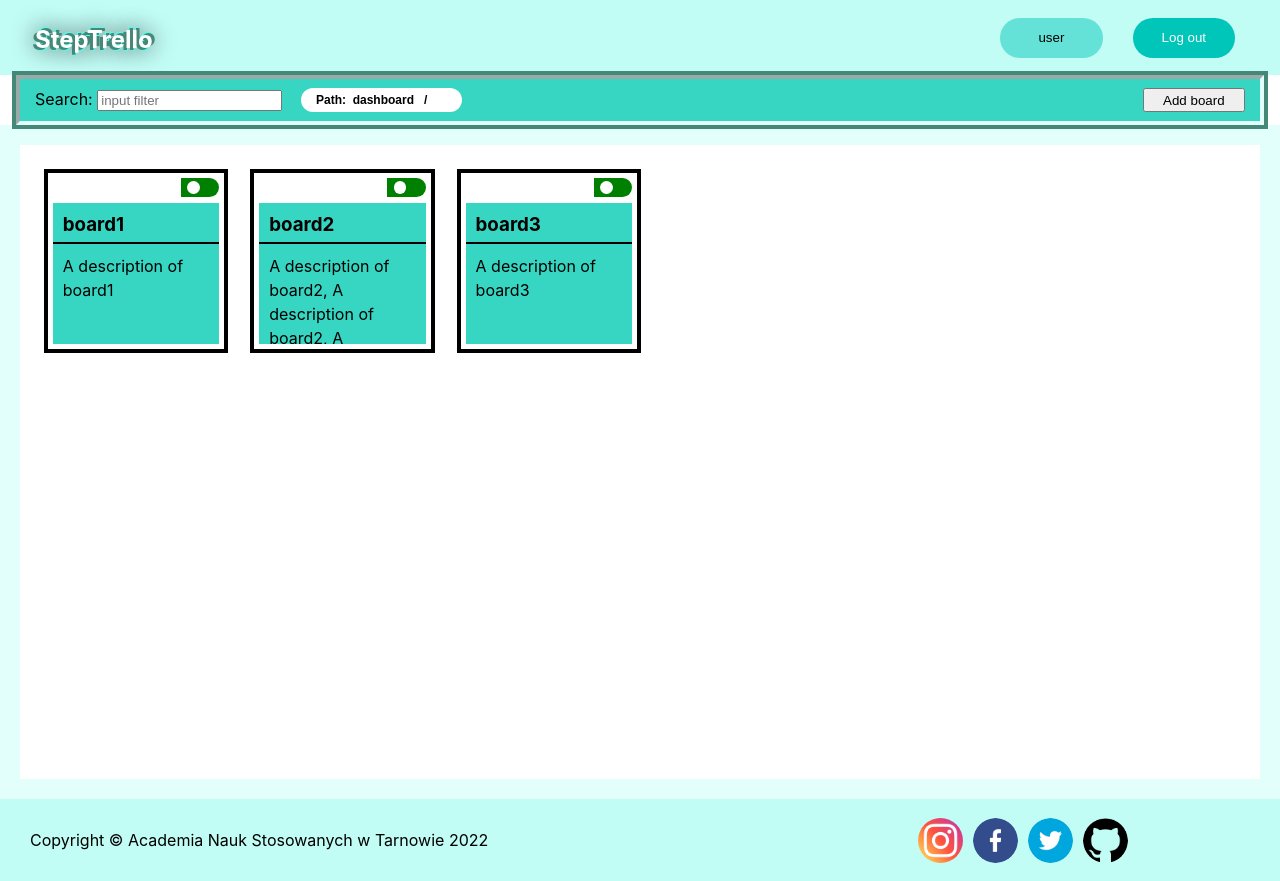
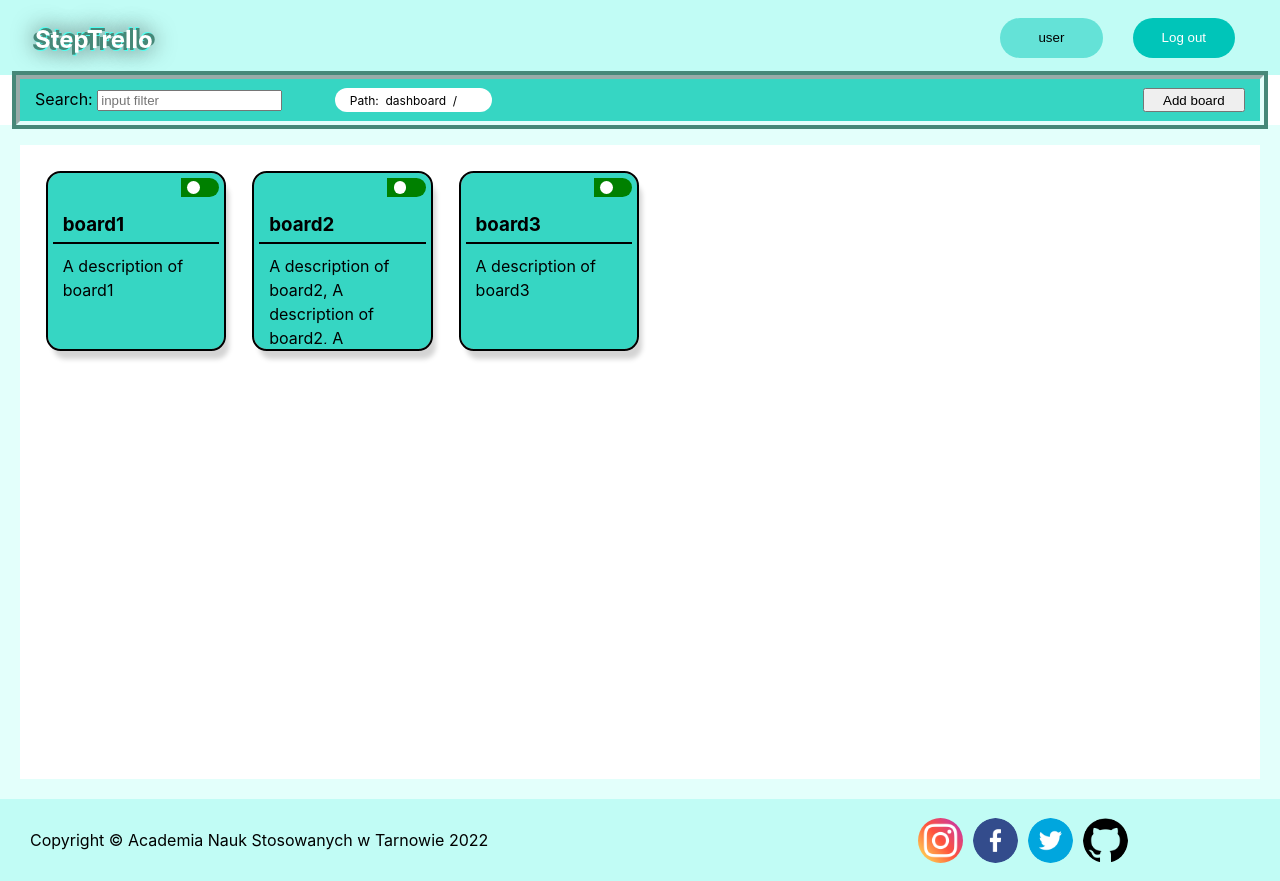
Before and after one commit to kuborek2/StepTrello, a React (Create React App) app in the folder frontend/: page /access/dashboard in a window 1280 px wide. Built offline with nearby package versions, Linux system fonts and the light colour scheme.

Commit message:
repair so called breadcomb and did nothing more

```diff
--- a/frontend/src/components/board/BoardPage.js
+++ b/frontend/src/components/board/BoardPage.js
@@ -1,19 +1,13 @@
 import './BoardPage.css'
-import { useSearchParams } from 'react-router-dom';
-import { useSelector, useDispatch } from "react-redux";
-import { setBoardName } from '../../store/boardSlice'
+import { useSelector } from "react-redux";
 
 const BoardPage = () => {
 
-    const [searchParams, setSearchParams] = useSearchParams();
-    const name = searchParams.get("name")
-
-    const dispatch = useDispatch()
-    dispatch( setBoardName(name))
+    const board = useSelector(state => state.board.boardName)
 
     return (
         <>
-            <h2>{ name }</h2>
+            <h2>{ board }</h2>
         </>
     );
 }
--- a/frontend/src/components/dashboard/BoardElement.css
+++ b/frontend/src/components/dashboard/BoardElement.css
@@ -11,7 +11,10 @@ a:hover {
 .boardBox {
     width: 13vw;
     height: 13vw;
-    outline: 0.3rem solid black;
+    outline: 0.15rem solid black;
+    background-color: #36D6C3;
+    border-radius: 1vw;
+    box-shadow: 5px 10px 5px #d4d4d4;
     margin: 15px;
     padding: 5px;
     display: grid;
@@ -32,7 +35,7 @@ a:hover {
 
 .boardBox > h3 {
     background-color: #36D6C3;
-    border-bottom: 2px solid black;
+    border-bottom: 0.15rem solid black;
 }
 
 .boardBox > article {
--- a/frontend/src/components/dashboard/BoardElement.js
+++ b/frontend/src/components/dashboard/BoardElement.js
@@ -1,13 +1,23 @@
 import './BoardElement.css'
 import Tag from './Tag';
 import { Link } from 'react-router-dom';
+import { useDispatch } from "react-redux";
+import { setBoardName } from '../../store/boardSlice'
 
 const BoardElement = ({element}) => {
+
+    const dispatch = useDispatch()
+
+    const changeBoardSliceState = () => {
+        dispatch(setBoardName(element.name))
+    }
+
     return (
         <Link to={{
             pathname: "/access/dashboard/board",
             search: '?name=' + element.name,
-          }}>
+            }}
+            onClick={() => changeBoardSliceState()}>
             <div className='boardBox'>
                 <div class="tagsBox">
                     <Tag/>
--- a/frontend/src/components/dashboard/BoardPath.css
+++ b/frontend/src/components/dashboard/BoardPath.css
@@ -19,3 +19,12 @@
     margin: 0px;
     line-height: 1em;
 }
+
+a {
+    text-decoration: none;
+}
+
+a:hover {
+    text-decoration: underline;
+    color: #468878;
+}
--- a/frontend/src/components/dashboard/BoardPath.js
+++ b/frontend/src/components/dashboard/BoardPath.js
@@ -1,25 +1,37 @@
-import { useSelector } from "react-redux";
+import { useSelector, useDispatch } from "react-redux";
 import './BoardPath.css'
-import PathElement from './PathElement';
+import { setBoardName, getBoardName } from '../../store/boardSlice'
+import { Link } from "react-router-dom";
 
-const BoardPath = ({props}) => {
+const BoardPath = () => {
 
-    const board = useSelector(state => state.board.name)
+    const board = useSelector(state => state.board.boardName)
     const note = useSelector(state => state.note.name)
 
+    const ResetPath = () => {
+        const dispatch = useDispatch()
+        dispatch(setBoardName(""))
+    }
+
+    console.log(board.constructor.name)
+    console.log(board)
 
     return (
-        <>
-        <button id="path">
-            <h4>
-                Path: &nbsp;
-                <PathElement element={"dashboard"} linkPath={"/access/dashboard"}/> &nbsp;
-                / &nbsp;
-                { board !== "" ? <PathElement element={board} linkPath={"/access/dashboard/"+board}/> + '\t/' : "" } &nbsp;
-                { note !== "" ? <PathElement element={note} linkPath={"/access/dashboard/"+note}/> + '\t/' : "" } &nbsp;
-            </h4>
-        </button>
-        </>
+        <div id="path">
+            Path: &nbsp;
+            <Link to={"/access/dashboard"} onClick={() => ResetPath()}>
+                { "dashboard" }
+            </Link> &nbsp;
+            / &nbsp;
+            { board !== "" &&
+                <Link to={"/access/dashboard/board?name="+board}>
+                    { board }
+                </Link> } &nbsp;
+            { note !== "" &&
+                <Link to={"/access/dashboard/board?name="+board+"/note?name="+note}>
+                    { note }
+                </Link> } &nbsp;
+        </div>
     );
 }
 
--- a/frontend/src/components/dashboard/DashboardPage.js
+++ b/frontend/src/components/dashboard/DashboardPage.js
@@ -5,7 +5,6 @@ import { Outlet } from 'react-router-dom';
 const DashboardPage = () => {
 
     return (
-
         <div className='container'>
             <Toolbar />
             <div className='dashboardBox'>
--- a/frontend/src/components/dashboard/PathElement.js
+++ /dev/null
@@ -1,20 +0,0 @@
-import './PathElement.css'
-import { Link } from "react-router-dom";
-
-const PathElement = ({props, element, linkPath}) => {
-    return (
-        <>
-            <Link to={linkPath}>
-                { element }
-            </Link>
-        </>
-    );
-}
-
-export default PathElement;
-
-
-{/* <Link to={{
-            pathname: "/access/dashboard/board",
-            search: '?name=' + element.name,
-          }}></Link> */}
--- a/frontend/src/components/dashboard/Toolbar.js
+++ b/frontend/src/components/dashboard/Toolbar.js
@@ -1,5 +1,4 @@
 import './Toolbar.css'
-import { useState } from 'react';
 import BoardPath from './BoardPath';
 
 const Toolbar = () => {
--- a/frontend/src/store/boardSlice.js
+++ b/frontend/src/store/boardSlice.js
@@ -1,19 +1,22 @@
 import { createSlice } from "@reduxjs/toolkit";
 
 const initialState = {
-    name: "",
+    boardName: "",
 }
 
 const boardSlice = createSlice({
-    name: 'board',
+    name: 'name',
     initialState,
     reducers: {
         setBoardName: (state, action) => {
-            state.name = action.payload
+            state.boardName = action.payload
         },
+        getBoardName: (state) => {
+            return state.boardName;
+        }
     },
 });
 
-export const { setBoardName } = boardSlice.actions;
+export const { setBoardName, getBoardName } = boardSlice.actions;
 
 export default boardSlice.reducer;
```
